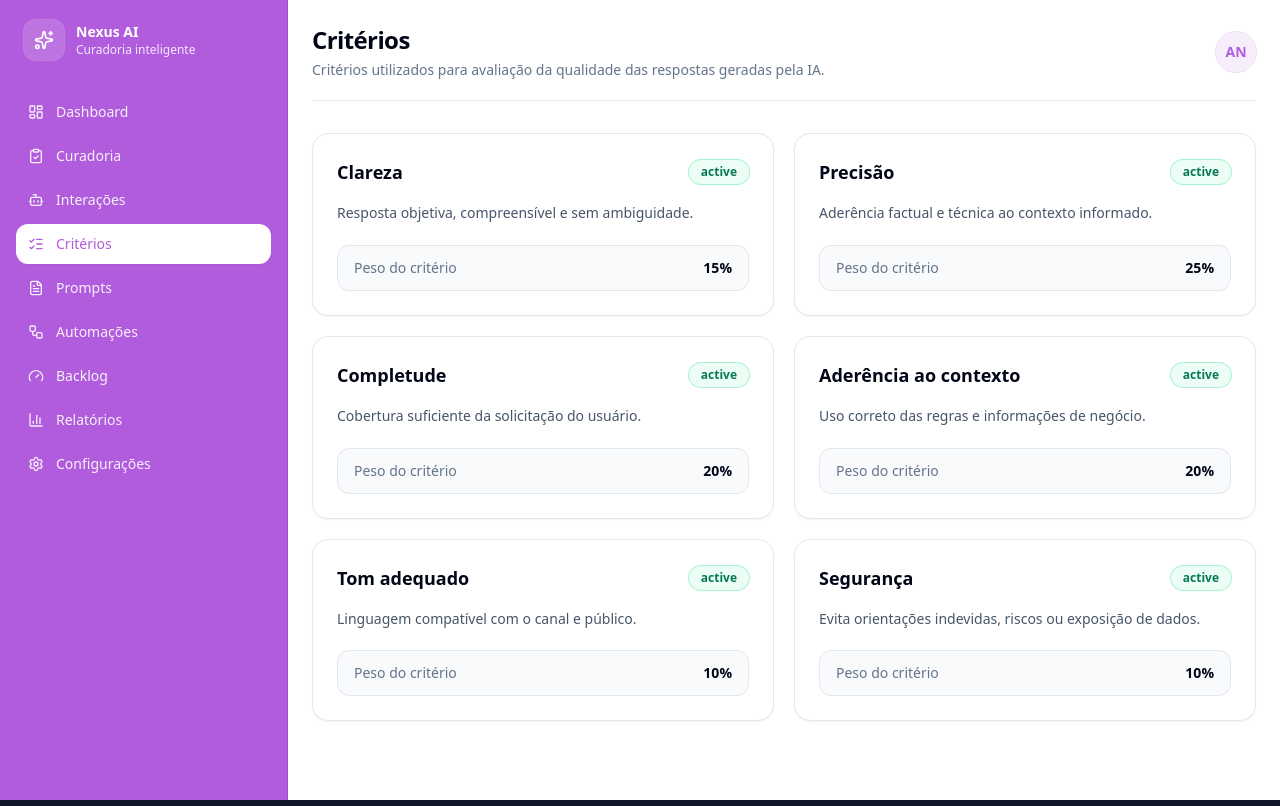
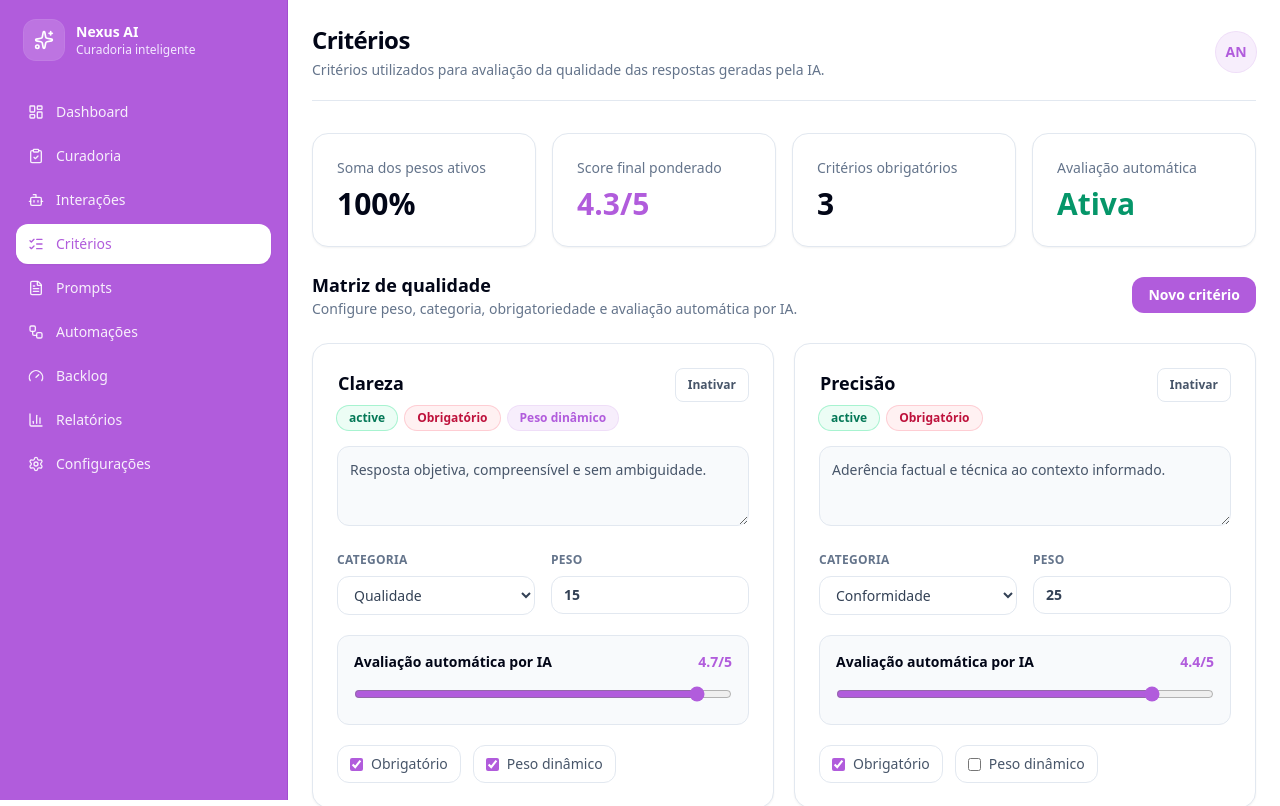
Before and after one commit to gittoptus/curadoria, a Next.js app: page /criterios in a window 1280 px wide. Shown: the top 806 px of the page. Built offline with nearby package versions, Linux system fonts and the light colour scheme.

Commit message:
feat: add interactive quality criteria management

```diff
--- a/app/criterios/page.tsx
+++ b/app/criterios/page.tsx
@@ -1,33 +1,213 @@
+'use client'
+
+import { useMemo, useState } from 'react'
 import { PageShell } from '@/components/layout/page-shell'
 import { StatusBadge } from '@/components/shared/status-badge'
 import { curationCriteria } from '@/data/mock-data'
 import { ui } from '@/lib/theme'
 
+type Criterion = {
+  name: string
+  description: string
+  weight: number
+  active: boolean
+  category: string
+  required: boolean
+  dynamicWeight: boolean
+  aiScore: number
+}
+
+const initialCriteria: Criterion[] = curationCriteria.map((criterion, index) => ({
+  ...criterion,
+  category: ['Qualidade', 'Conformidade', 'Experiência'][index % 3],
+  required: index < 3,
+  dynamicWeight: index % 2 === 0,
+  aiScore: [4.7, 4.4, 4.1, 3.8, 4.5, 4.9][index] ?? 4,
+}))
+
 export default function CriteriosPage() {
+  const [criteria, setCriteria] = useState<Criterion[]>(initialCriteria)
+  const [message, setMessage] = useState('')
+
+  const totalWeight = useMemo(
+    () => criteria.filter((criterion) => criterion.active).reduce((sum, criterion) => sum + criterion.weight, 0),
+    [criteria]
+  )
+
+  const weightedScore = useMemo(() => {
+    const activeCriteria = criteria.filter((criterion) => criterion.active)
+    const weightedTotal = activeCriteria.reduce((sum, criterion) => sum + criterion.aiScore * criterion.weight, 0)
+    const weightBase = activeCriteria.reduce((sum, criterion) => sum + criterion.weight, 0)
+    return weightBase ? (weightedTotal / weightBase).toFixed(1) : '0.0'
+  }, [criteria])
+
+  function updateCriterion(index: number, patch: Partial<Criterion>) {
+    setCriteria((current) => current.map((criterion, currentIndex) => currentIndex === index ? { ...criterion, ...patch } : criterion))
+  }
+
+  function addCriterion() {
+    setCriteria((current) => [
+      ...current,
+      {
+        name: `Novo critério ${current.length + 1}`,
+        description: 'Descreva o objetivo operacional deste critério.',
+        weight: 5,
+        active: true,
+        category: 'Qualidade',
+        required: false,
+        dynamicWeight: false,
+        aiScore: 3.5,
+      },
+    ])
+    setMessage('Novo critério adicionado em modo simulado.')
+  }
+
   return (
     <PageShell
       title="Critérios"
       description="Critérios utilizados para avaliação da qualidade das respostas geradas pela IA."
     >
+      <div className="mb-6 grid gap-4 lg:grid-cols-4">
+        <div className={ui.card}>
+          <p className="text-sm font-medium text-slate-500">Soma dos pesos ativos</p>
+          <p className="mt-2 text-3xl font-semibold text-slate-950">{totalWeight}%</p>
+        </div>
+
+        <div className={ui.card}>
+          <p className="text-sm font-medium text-slate-500">Score final ponderado</p>
+          <p className="mt-2 text-3xl font-semibold text-[#b15cdc]">{weightedScore}/5</p>
+        </div>
+
+        <div className={ui.card}>
+          <p className="text-sm font-medium text-slate-500">Critérios obrigatórios</p>
+          <p className="mt-2 text-3xl font-semibold text-slate-950">{criteria.filter((criterion) => criterion.required).length}</p>
+        </div>
+
+        <div className={ui.card}>
+          <p className="text-sm font-medium text-slate-500">Avaliação automática</p>
+          <p className="mt-2 text-3xl font-semibold text-emerald-600">Ativa</p>
+        </div>
+      </div>
+
+      {totalWeight > 100 && (
+        <div className="mb-6 rounded-xl border border-rose-200 bg-rose-50 px-4 py-3 text-sm font-medium text-rose-700">
+          A soma dos pesos ativos ultrapassou 100%. Revise os critérios antes de salvar a matriz de qualidade.
+        </div>
+      )}
+
+      {message && (
+        <div className="mb-6 rounded-xl border border-emerald-200 bg-emerald-50 px-4 py-3 text-sm font-medium text-emerald-700">
+          {message}
+        </div>
+      )}
+
+      <div className="mb-6 flex flex-wrap items-center justify-between gap-3">
+        <div>
+          <h2 className="text-lg font-semibold text-slate-950">Matriz de qualidade</h2>
+          <p className="text-sm text-slate-500">Configure peso, categoria, obrigatoriedade e avaliação automática por IA.</p>
+        </div>
+
+        <button onClick={addCriterion} className="rounded-xl bg-[#b15cdc] px-4 py-2 text-sm font-semibold text-white transition hover:bg-[#9f4cc8]">
+          Novo critério
+        </button>
+      </div>
+
       <div className="grid gap-5 lg:grid-cols-2">
-        {curationCriteria.map((criterion) => (
-          <div key={criterion.name} className={ui.card}>
-            <div className="mb-4 flex items-center justify-between gap-4">
-              <h2 className={ui.title}>{criterion.name}</h2>
-              <StatusBadge status={criterion.active ? 'active' : 'paused'} />
+        {criteria.map((criterion, index) => (
+          <div key={`${criterion.name}-${index}`} className={ui.card}>
+            <div className="mb-4 flex items-start justify-between gap-4">
+              <div>
+                <input
+                  value={criterion.name}
+                  onChange={(event) => updateCriterion(index, { name: event.target.value })}
+                  className="w-full rounded-lg border border-transparent bg-transparent text-lg font-semibold text-slate-950 outline-none focus:border-[#b15cdc]/30 focus:bg-[#b15cdc]/5"
+                />
+                <div className="mt-2 flex flex-wrap gap-2">
+                  <StatusBadge status={criterion.active ? 'active' : 'paused'} />
+                  {criterion.required && <span className="rounded-full bg-rose-50 px-3 py-1 text-xs font-semibold text-rose-700 ring-1 ring-rose-200">Obrigatório</span>}
+                  {criterion.dynamicWeight && <span className="rounded-full bg-[#b15cdc]/10 px-3 py-1 text-xs font-semibold text-[#b15cdc] ring-1 ring-[#b15cdc]/20">Peso dinâmico</span>}
+                </div>
+              </div>
+
+              <button
+                onClick={() => updateCriterion(index, { active: !criterion.active })}
+                className="rounded-lg border border-slate-200 bg-white px-3 py-2 text-xs font-semibold text-slate-600 transition hover:border-[#b15cdc]/30 hover:text-[#b15cdc]"
+              >
+                {criterion.active ? 'Inativar' : 'Ativar'}
+              </button>
             </div>
 
-            <p className="text-sm leading-relaxed text-slate-600">
-              {criterion.description}
-            </p>
+            <textarea
+              value={criterion.description}
+              onChange={(event) => updateCriterion(index, { description: event.target.value })}
+              className="min-h-20 w-full rounded-xl border border-slate-200 bg-slate-50 p-3 text-sm leading-relaxed text-slate-600 outline-none focus:border-[#b15cdc] focus:ring-4 focus:ring-[#b15cdc]/10"
+            />
 
-            <div className="mt-5 flex items-center justify-between rounded-xl border border-slate-200 bg-slate-50 px-4 py-3">
-              <span className="text-sm font-medium text-slate-500">
-                Peso do critério
-              </span>
-              <span className="text-sm font-semibold text-slate-950">
-                {criterion.weight}%
-              </span>
+            <div className="mt-5 grid gap-4 md:grid-cols-2">
+              <label className="block">
+                <span className="mb-2 block text-xs font-semibold uppercase tracking-wide text-slate-500">Categoria</span>
+                <select
+                  value={criterion.category}
+                  onChange={(event) => updateCriterion(index, { category: event.target.value })}
+                  className="w-full rounded-xl border border-slate-200 bg-white px-3 py-2 text-sm text-slate-700 outline-none focus:border-[#b15cdc] focus:ring-4 focus:ring-[#b15cdc]/10"
+                >
+                  <option>Qualidade</option>
+                  <option>Conformidade</option>
+                  <option>Experiência</option>
+                  <option>Segurança</option>
+                  <option>Negócio</option>
+                </select>
+              </label>
+
+              <label className="block">
+                <span className="mb-2 block text-xs font-semibold uppercase tracking-wide text-slate-500">Peso</span>
+                <input
+                  type="number"
+                  min="0"
+                  max="100"
+                  value={criterion.weight}
+                  onChange={(event) => updateCriterion(index, { weight: Number(event.target.value) })}
+                  className="w-full rounded-xl border border-slate-200 bg-white px-3 py-2 text-sm font-semibold text-slate-700 outline-none focus:border-[#b15cdc] focus:ring-4 focus:ring-[#b15cdc]/10"
+                />
+              </label>
+            </div>
+
+            <div className="mt-5 rounded-xl border border-slate-200 bg-slate-50 p-4">
+              <div className="mb-3 flex items-center justify-between">
+                <span className="text-sm font-semibold text-slate-950">Avaliação automática por IA</span>
+                <span className="text-sm font-semibold text-[#b15cdc]">{criterion.aiScore}/5</span>
+              </div>
+              <input
+                type="range"
+                min="1"
+                max="5"
+                step="0.1"
+                value={criterion.aiScore}
+                onChange={(event) => updateCriterion(index, { aiScore: Number(event.target.value) })}
+                className="w-full accent-[#b15cdc]"
+              />
+            </div>
+
+            <div className="mt-5 flex flex-wrap gap-3">
+              <label className="flex items-center gap-2 rounded-xl border border-slate-200 bg-white px-3 py-2 text-sm font-medium text-slate-600">
+                <input
+                  type="checkbox"
+                  checked={criterion.required}
+                  onChange={(event) => updateCriterion(index, { required: event.target.checked })}
+                  className="accent-[#b15cdc]"
+                />
+                Obrigatório
+              </label>
+
+              <label className="flex items-center gap-2 rounded-xl border border-slate-200 bg-white px-3 py-2 text-sm font-medium text-slate-600">
+                <input
+                  type="checkbox"
+                  checked={criterion.dynamicWeight}
+                  onChange={(event) => updateCriterion(index, { dynamicWeight: event.target.checked })}
+                  className="accent-[#b15cdc]"
+                />
+                Peso dinâmico
+              </label>
             </div>
           </div>
         ))}
```
